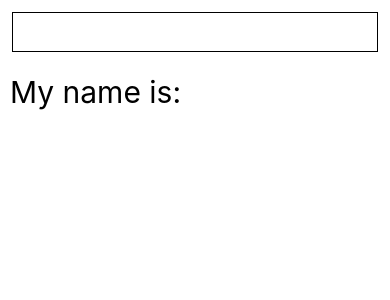
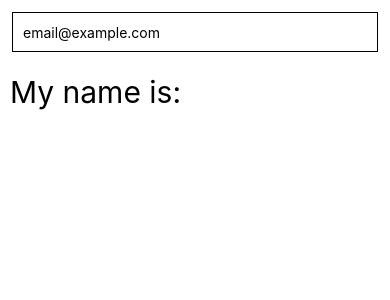
Before and after one commit to Marvellous890/my-react-native, a React Native app: screen / in a window 390 px wide. Shown: the top 300 px of the page. Built offline with nearby package versions, Linux system fonts and the light colour scheme.

Commit message:
TextInput props

```diff
--- a/App.js
+++ b/App.js
@@ -6,7 +6,16 @@
 
   return (
     <SafeAreaView style={styles.container}>
-      <TextInput style={styles.input} value={name} onChangeText={setName}/>
+      <TextInput
+        style={styles.input}
+        value={name}
+        onChangeText={setName}
+        placeholder="email@example.com"
+        autoCorrect={false}
+        autoCapitalize="none"
+        // secureTextEntry
+        // keyboardType="numeric"
+      />
       <Text style={styles.text}>My name is: {name}</Text>
     </SafeAreaView>
   )
@@ -25,7 +34,7 @@
     borderWidth: 1,
   },
   text: {
-    fontSize:30,
+    fontSize: 30,
     padding: 10
   }
 }
```
